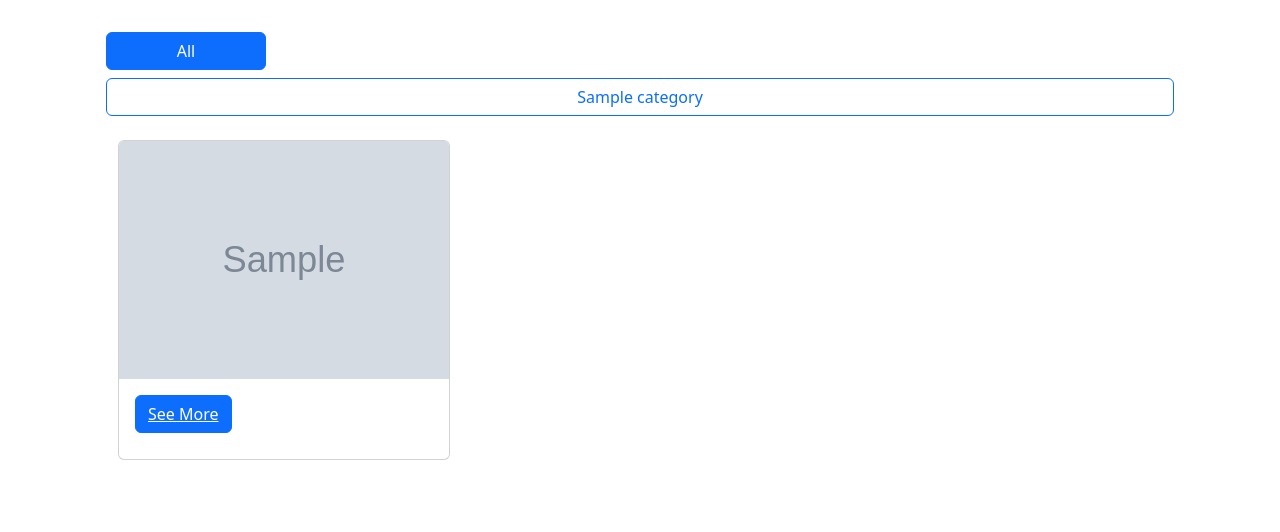
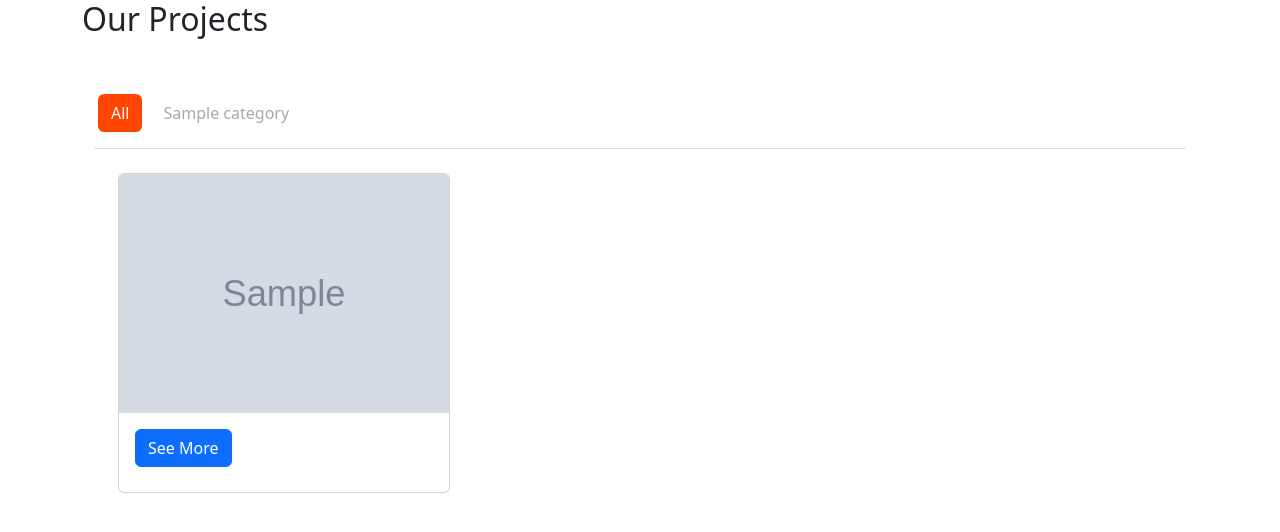
Before and after one commit to rootdrew27/AcrePointSite, a Django app: page /Gallery/ in a window 1280 px wide. Shown: the top 532 px of the page. Run offline with Django 4.2, Linux system fonts and the light colour scheme; tables that the repository leaves empty hold one stand-in row (values such as "Sample post"); grey boxes marked "Sample" are stand-in pictures; parts of the project's set-up code (start-up, migrations or seed data) failed here and were passed over; some libraries are stand-ins or nearby versions.

Commit message:
custom script/styles. removed view. edited html

```diff
--- a/AcrePointSite/templates/base.html
+++ b/AcrePointSite/templates/base.html
@@ -4,11 +4,13 @@
 
 <head>
   <meta charset="utf-8">
-  <meta name="viewport" content="initial-scale=1">
-
+  <meta name="viewport" content="width=device-width, initial-scale=1">
 
   <link rel="stylesheet" href="{% static 'bootstrap/css/bootstrap.min.css' %}">
   <link rel="stylesheet" href="https://cdn.jsdelivr.net/npm/bootstrap-icons@1.10.5/font/bootstrap-icons.css">
+
+  {% block style_content %}{% endblock %}
+
   <title>{% block title %}AcrePoint Cabinets{% endblock %}</title> <!-- Blocks will default to the code/text in them, but can be overwritten -->
 </head>
 
--- a/Gallery/static/Gallery/css/style.css
+++ b/Gallery/static/Gallery/css/style.css
@@ -0,0 +1,14 @@
+.btn.category {
+    color:darkgray;
+    background-color: white;
+}
+
+.btn.category:hover {
+    background-color: orangered;
+    color:white;
+}
+
+.btn.category[activated] {
+    background-color: orangered;
+    color:white;
+}
--- a/Gallery/static/Gallery/scripts/main.js
+++ b/Gallery/static/Gallery/scripts/main.js
@@ -1,5 +1,45 @@
-$(function(){
+let categoryButtons,
+    allCategoriesButton;
+
+$(function() {
     console.log("Document is Ready");
 
 
+    //Event listeners
+
+    //Change button appearance
+    //Update the 'visible' categories (and thus the images)
+    //If button has class all-categories -> remove 'activated' from all other buttons
+    //If button does NOT have class all-categories -> remove 'activated' from 'All' button
+
+    //list of buttons
+    categoryButtons = $('.btn.category');
+    //ALL button
+    allCategoriesButton = $('.btn.category.allcategories');
+
+
+    categoryButtons.on('click', function () {
+
+        var thisButton = $(this);
+
+        if (thisButton.attr('activated') === undefined) {
+
+            thisButton.attr('activated', true);
+
+            if(thisButton.hasClass('allcategories') != false) {
+                categoryButtons.each( function(i, e) {
+                    if(i === 0){ return; } //ie. continue
+                    $(e).removeAttr('activated');
+                })
+            }
+            else {
+                allCategoriesButton.removeAttr('activated');
+            }
+        }
+        else {
+            thisButton.removeAttr('activated');
+        }
+
+    });
+
 });
--- a/Gallery/templates/Gallery/_categories.html
+++ b/Gallery/templates/Gallery/_categories.html
@@ -1,6 +1,10 @@
-<div class="row gy-2 m-4">
-    <button type="button" class="btn btn-primary category" style="width: 10rem">All</button>
-    {% for category in categories %}
-        <button type="button" class="btn btn-outline-primary category">{{category.title}}</button>
-    {% endfor %}
-</div>
+<section class="pt-5">
+    <div class="container-fluid ">
+        <div class="d-flex flex-row gy-2 pb-3 border-bottom ">
+            <button type="button" class="btn category allcategories mx-1 " activated style="">All</button>
+            {% for category in categories %}
+                <button type="button" class="btn category mx-1" style="">{{category.title}}</button>
+            {% endfor %}
+        </div>
+    </div>
+</section>
--- a/Gallery/templates/Gallery/_images.html
+++ b/Gallery/templates/Gallery/_images.html
@@ -1,14 +1,12 @@
 {% load static %}
 <div class="row gy-6 m-4">
 
-{% for i in image_cards_with_categories %}
+{% for image_card_tuple in image_cards_with_categories %}
         <div class="col-md-4">
                 <div class="card h-100">
-                    <img src="{{ i.0.image.url }}" alt="" class="card-img-top" style="height:75%;width:100%" categories="{{ i.1 }}">
+                    <img src="{{ image_card_tuple.0.image.url }}" alt="" class="card-img-top" style="height:75%;width:100%" categories="{{ image_card_tuple.1 }}">
                     <div class="card-body">
-                        <button class="btn btn-primary">
-                            <a href="{% url 'GalleryDetail' pk=i.0.pk %}" style="color: white">See More</a>
-                        </button>
+                            <a href="{% url 'GalleryDetail' pk=image_card_tuple.0.pk %}" class="btn btn-primary" style="color: white">See More</a>
                     </div>
                 </div>
         </div>
--- a/Gallery/templates/Gallery/index.html
+++ b/Gallery/templates/Gallery/index.html
@@ -4,7 +4,12 @@
 
 {% block page_content %}
 
-{% comment %} <link rel="stylesheet" href="{% static 'Gallery/css/style.css' %}"> {% endcomment %}
+
+{% block style_content %}
+<link rel="stylesheet" href="{% static 'Gallery/css/style.css' %}">
+{% endblock %}
+
+<h2>{{ page_title }}</h2>
 
 <div>
   {% include "Gallery/_categories.html" %}
--- a/Gallery/views.py
+++ b/Gallery/views.py
@@ -9,13 +9,16 @@ def GalleryIndex(request):
     image_cards_with_categories = []
 
     for image_card in image_cards:
-        categories = list(image_card.categories.all())
+        img_card_categories = list(image_card.categories.all())
         categories_titles = []
-        for category in categories:
+        for category in img_card_categories:
             categories_titles.append(category.title)
         image_cards_with_categories.append((image_card, ','.join(categories_titles)))
 
+    page_title = "Our Projects"
+
     context = {
+        'page_title': page_title,
         'categories': categories,
         'image_cards_with_categories': image_cards_with_categories
     }
@@ -28,13 +31,14 @@ def GalleryDetail(request, pk):
     }
     return render(request, 'Gallery/detail.html', context)
 
-def GalleryFilter(request, Categories:list):
 
-    image_cards = Category.objects.none() #Try these instead: django.db.models.query.EmptyQuerySet OR django.db.models.query.QuerySet
-    for category in Categories:
-        image_cards = image_cards | ImageCard.objects.filter(category=category)
+# def GalleryFilter(request, Categories:list):
 
-    context = {
-        'image_cards': image_cards,
-    }
-    return render(request, "Gallery/_images.html", context)
+#     image_cards = Category.objects.none() #Try these instead: django.db.models.query.EmptyQuerySet OR django.db.models.query.QuerySet
+#     for category in Categories:
+#         image_cards = image_cards | ImageCard.objects.filter(category=category)
+
+#     context = {
+#         'image_cards': image_cards,
+#     }
+#     return render(request, "Gallery/_images.html", context)
```
Also changed, not shown: README.md, bathroom_shaker_style1.jpg (added), media/Gallery/bathroom_shaker_style1.jpg (added).
